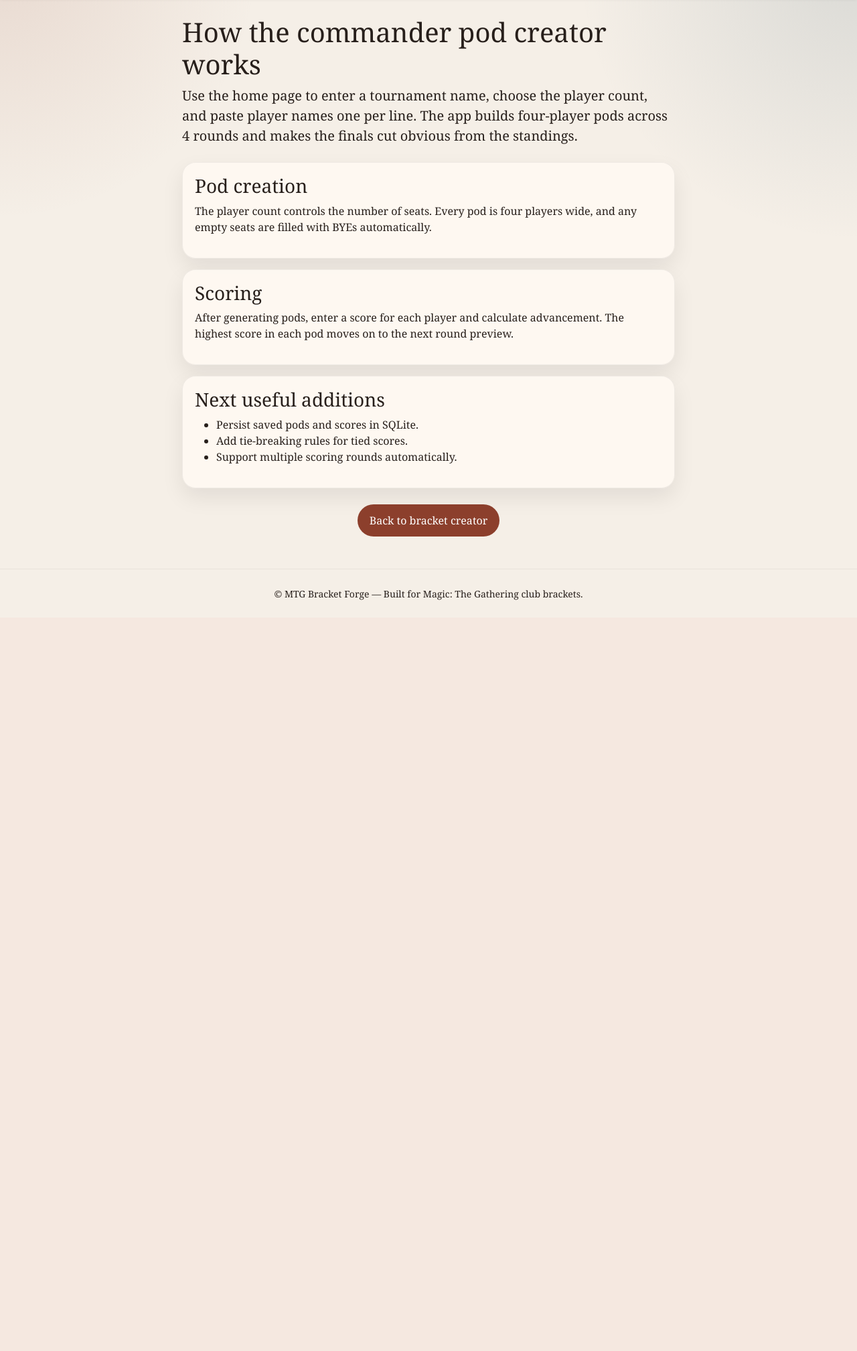
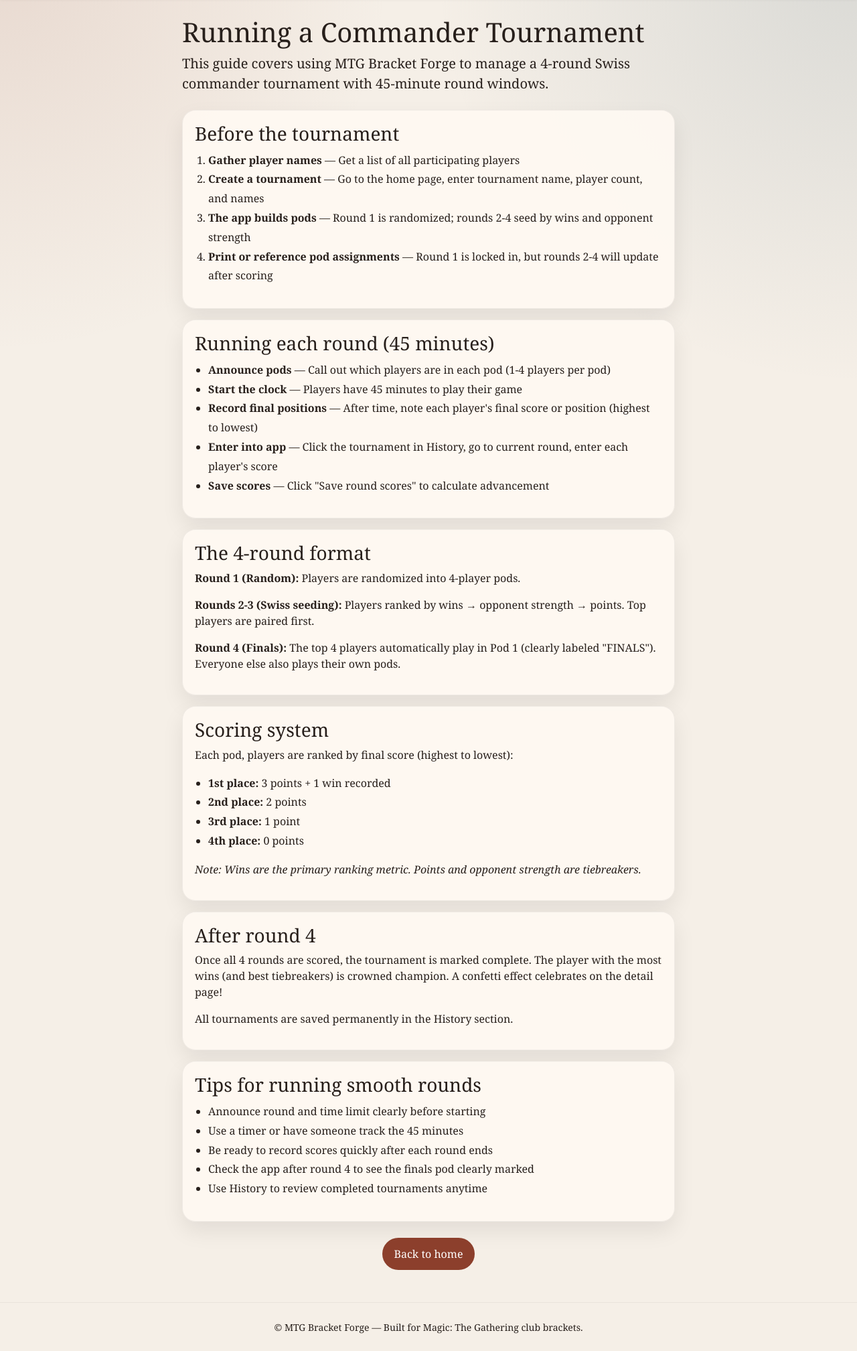
Before and after one commit to Robertson-B/Magic, a Flask app: page /about in a window 1280 px wide. Shown: the part 59-2076 px from the top of the page at 67% size. Before the commit the page ends 955 px from the top, so only its background shows below. Run offline with Flask 3, Linux system fonts and the light colour scheme.

Commit message:
major visual improvements. tiedied up the codebase and removed unused code. fixed a few minor bugs relating to rank and points.

```diff
--- a/app.py
+++ b/app.py
@@ -57,13 +57,6 @@ def normalize_round_scores(raw_scores):
     return normalized
 
 
-def normalize_finals_scores(raw_scores):
-    normalized = {}
-    for slot_number, score_entry in (raw_scores or {}).items():
-        normalized[int(slot_number)] = score_entry
-    return normalized
-
-
 def serialize_tournament(tournament):
     return {
         "name": tournament["name"],
@@ -71,7 +64,6 @@ def serialize_tournament(tournament):
         "player_names_json": json.dumps(tournament["player_names"]),
         "pairing_order_json": json.dumps(tournament["pairing_order"]),
         "round_scores_json": json.dumps(tournament["round_scores"]),
-        "finals_scores_json": json.dumps(tournament["finals_scores"]),
         "status": tournament["status"],
         "champion_name": tournament["champion_name"],
     }
@@ -88,7 +80,6 @@ def deserialize_tournament(row):
         "player_names": json.loads(row["player_names_json"]),
         "pairing_order": json.loads(row["pairing_order_json"]),
         "round_scores": normalize_round_scores(json.loads(row["round_scores_json"])),
-        "finals_scores": normalize_finals_scores(json.loads(row["finals_scores_json"])),
         "status": row["status"],
         "champion_name": row["champion_name"],
     }
@@ -105,7 +96,6 @@ def save_tournament(tournament):
                 player_names_json = ?,
                 pairing_order_json = ?,
                 round_scores_json = ?,
-                finals_scores_json = ?,
                 status = ?,
                 champion_name = ?,
                 updated_at = datetime('now')
@@ -117,7 +107,6 @@ def save_tournament(tournament):
                 payload["player_names_json"],
                 payload["pairing_order_json"],
                 payload["round_scores_json"],
-                payload["finals_scores_json"],
                 payload["status"],
                 payload["champion_name"],
                 tournament["id"],
@@ -132,18 +121,6 @@ def load_tournament(tournament_id):
     if not tournament:
         abort(404)
     return tournament
-
-
-def list_active_tournaments():
-    with get_db_connection() as conn:
-        rows = conn.execute(
-            "SELECT * FROM tournaments WHERE status != 'complete' ORDER BY id DESC"
-        ).fetchall()
-    tournaments = []
-    for row in rows:
-        tournament = deserialize_tournament(row)
-        tournaments.append(enrich_tournament(tournament, persist=False))
-    return tournaments
 
 
 def list_all_tournaments():
@@ -261,11 +238,17 @@ def build_commander_pods(ordered_players, stats, is_finals_round=False):
     pod_number = 1
 
     while unassigned:
-        pod = [{"slot_number": 1, "name": unassigned.pop(0)}]
+        # Keep finals pod locked to the first four players in order.
+        if is_finals_round and pod_number == 1:
+            pod = []
+            while len(pod) < 4 and unassigned:
+                pod.append({"slot_number": len(pod) + 1, "name": unassigned.pop(0)})
+        else:
+            pod = [{"slot_number": 1, "name": unassigned.pop(0)}]
 
-        while len(pod) < 4 and unassigned:
-            selected_name = select_next_player(unassigned, pod, stats)
-            pod.append({"slot_number": len(pod) + 1, "name": selected_name})
+            while len(pod) < 4 and unassigned:
+                selected_name = select_next_player(unassigned, pod, stats)
+                pod.append({"slot_number": len(pod) + 1, "name": selected_name})
 
         while len(pod) < 4:
             pod.append({"slot_number": len(pod) + 1, "name": "BYE"})
@@ -340,8 +323,6 @@ def evaluate_round(round_number, pods, score_map, stats, apply_results):
         round_complete = round_complete and pod_complete
 
         result_text = "Pending scores"
-        tie = False
-        winners = []
 
         if apply_results and pod_complete:
             participant_names = [player["name"] for player in participants]
@@ -351,36 +332,30 @@ def evaluate_round(round_number, pods, score_map, stats, apply_results):
                     if opponent_name != name:
                         stats[name]["opponents"].append(opponent_name)
 
-            # Sort participants by score (descending)
-            sorted_participants = sorted(participants, key=lambda p: p["score"], reverse=True)
+            # Sort participants by place (ascending: 1st is best)
+            sorted_participants = sorted(participants, key=lambda p: p["score"])
 
             # Allocate points and wins based on placement
             placement_points = [3, 2, 1, 0]  # 1st, 2nd, 3rd, 4th
+            placement_labels = ["1st", "2nd", "3rd", "4th"]
             result_lines = []
 
             for placement_idx, player in enumerate(sorted_participants):
                 if placement_idx < len(placement_points):
-                    player["points_earned"] = placement_points[placement_idx]
                     stats[player["name"]]["points"] += placement_points[placement_idx]
 
                     if placement_idx == 0:  # 1st place gets a win
                         stats[player["name"]]["wins"] += 1
-                        result_lines.append(f"{player['name']} (1st: {player['score']})")
-                    elif placement_idx == 1:
-                        result_lines.append(f"{player['name']} (2nd: {player['score']})")
-                    elif placement_idx == 2:
-                        result_lines.append(f"{player['name']} (3rd: {player['score']})")
 
-            result_text = " • ".join(result_lines)
-            winners = [sorted_participants[0]]  # 1st place player
+                    result_lines.append(f"{placement_labels[placement_idx]}: {player['name']}")
+
+            result_text = ", ".join(result_lines)
 
         scored_pod = {
             "pod_number": pod["pod_number"],
             "players": scored_players,
             "complete": pod_complete,
             "result_text": result_text,
-            "tie": tie,
-            "winners": winners,
         }
         if pod.get("is_finals"):
             scored_pod["is_finals"] = True
@@ -398,6 +373,7 @@ def compute_tournament_view(tournament):
     stats = initialize_stats(player_names)
     rounds = []
     completed_rounds = 0
+    finals_pod_players = []
 
     for round_number in range(1, 5):
         if round_number == 1:
@@ -409,11 +385,17 @@ def compute_tournament_view(tournament):
             other_players = ranked[4:]
             # Finalists first so they form pod 1
             ordered_players = finalists + other_players
+            finals_pod_players = finalists[:]
         else:
             ordered_players = rank_players(stats, player_names)
 
         is_finals = (round_number == 4 and len(player_names) >= 4)
         pods = build_commander_pods(ordered_players, stats, is_finals_round=is_finals)
+
+        if round_number == 4:
+            finals_pod = next((pod for pod in pods if pod.get("is_finals")), None)
+            if finals_pod:
+                finals_pod_players = [player["name"] for player in finals_pod["players"] if player["name"] != "BYE"]
 
         score_map = tournament["round_scores"].get(round_number, {})
         scored_pods, round_complete = evaluate_round(round_number, pods, score_map, stats, True)
@@ -432,6 +414,11 @@ def compute_tournament_view(tournament):
         break
 
     final_order = rank_players(stats, player_names)
+    if completed_rounds == 4 and finals_pod_players:
+        finalists_in_order = [name for name in final_order if name in finals_pod_players]
+        non_finalists_in_order = [name for name in final_order if name not in finals_pod_players]
+        final_order = finalists_in_order + non_finalists_in_order
+
     standings = [
         {
             "rank": index,
@@ -451,7 +438,7 @@ def compute_tournament_view(tournament):
         "completed_rounds": completed_rounds,
         "standings": standings,
         "ready_for_finals": False,
-        "finalists": [],
+        "finalists": finals_pod_players,
         "finals": None,
         "champion_name": champion_name,
         "status": status,
@@ -469,10 +456,8 @@ def enrich_tournament(tournament, persist=True):
 
 @app.route('/', methods=['GET'])
 def index():
-    tournaments = list_active_tournaments()
     return render_template(
         'index.html',
-        tournaments=tournaments,
         tournament_name='',
         player_count=8,
         player_names_text='',
@@ -544,4 +529,4 @@ def about():
 
 
 if __name__ == "__main__":
-    app.run(debug=True)
+    app.run(debug=False)
--- a/static/css/silkroad.css
+++ b/static/css/silkroad.css
@@ -40,6 +40,13 @@ body{font-family:Georgia,'Times New Roman',serif;background:
 .form-panel textarea{border-radius:16px;border:1px solid rgba(0,0,0,0.12);padding:.85rem 1rem;background:rgba(255,255,255,0.92)}
 .form-panel textarea{resize:vertical;}
 .create-tournament-container{max-width:560px;margin:0 auto;padding:24px 0;}
+
+.info-grid{display:grid;grid-template-columns:repeat(auto-fit,minmax(240px,1fr));gap:24px;max-width:1000px;margin-left:auto;margin-right:auto;}
+.info-card{padding:24px;}
+.info-card h3{font-size:1.2rem;margin:0 0 16px 0;color:var(--sr-primary);}
+.info-list{list-style:none;padding:0;margin:0;display:grid;gap:10px;}
+.info-list li{font-size:.95rem;line-height:1.5;color:var(--sr-text);}
+.info-list strong{color:var(--sr-primary);font-weight:700;}
 .bracket-panel{overflow:hidden;}
 .bracket-grid{display:grid;grid-template-columns:repeat(auto-fit,minmax(180px,1fr));gap:14px;}
 .bracket-round{display:grid;gap:12px;align-content:start}
@@ -66,6 +73,7 @@ body{font-family:Georgia,'Times New Roman',serif;background:
 .standings-table-wrap{overflow:auto;border:1px solid rgba(0,0,0,0.08);border-radius:14px;}
 .standings-table{margin:0;background:rgba(255,255,255,0.82);}
 .standings-table th{font-size:.8rem;text-transform:uppercase;letter-spacing:.08em;color:var(--sr-muted);}
+.finalist-badge{display:inline-flex;align-items:center;margin-left:8px;padding:2px 8px;border-radius:999px;background:rgba(210,154,58,.2);border:1px solid rgba(210,154,58,.45);color:#815315;font-size:.7rem;letter-spacing:.08em;text-transform:uppercase;font-weight:700;}
 
 .finals-panel{border-top:1px solid rgba(0,0,0,0.08);padding-top:14px;}
 .champion-banner{padding:12px 14px;border-radius:14px;background:linear-gradient(135deg, rgba(210,154,58,.28), rgba(140,63,44,.2));font-weight:700;color:var(--sr-text);}
--- a/templates/about.html
+++ b/templates/about.html
@@ -6,31 +6,69 @@
 <div class="row justify-content-center">
     <div class="col-md-8">
         <section class="mb-4">
-            <h1>How the commander pod creator works</h1>
-            <p class="lead">Use the home page to enter a tournament name, choose the player count, and paste player names one per line. The app builds four-player pods across 4 rounds and makes the finals cut obvious from the standings.</p>
+            <h1>Running a Commander Tournament</h1>
+            <p class="lead">This guide covers using {{ site_name }} to manage a 4-round Swiss commander tournament with 45-minute round windows.</p>
         </section>
 
         <section class="mb-3 sr-card">
-            <h3>Pod creation</h3>
-            <p>The player count controls the number of seats. Every pod is four players wide, and any empty seats are filled with BYEs automatically.</p>
+            <h3>Before the tournament</h3>
+            <ol style="padding-left: 20px; line-height: 1.8;">
+                <li><strong>Gather player names</strong> — Get a list of all participating players</li>
+                <li><strong>Create a tournament</strong> — Go to the home page, enter tournament name, player count, and names</li>
+                <li><strong>The app builds pods</strong> — Round 1 is randomized; rounds 2-4 seed by wins and opponent strength</li>
+                <li><strong>Print or reference pod assignments</strong> — Round 1 is locked in, but rounds 2-4 will update after scoring</li>
+            </ol>
         </section>
 
         <section class="mb-3 sr-card">
-            <h3>Scoring</h3>
-            <p>After generating pods, enter a score for each player and calculate advancement. The highest score in each pod moves on to the next round preview.</p>
+            <h3>Running each round (45 minutes)</h3>
+            <ul style="padding-left: 20px; line-height: 1.8;">
+                <li><strong>Announce pods</strong> — Call out which players are in each pod (1-4 players per pod)</li>
+                <li><strong>Start the clock</strong> — Players have 45 minutes to play their game</li>
+                <li><strong>Record final positions</strong> — After time, note each player's final score or position (highest to lowest)</li>
+                <li><strong>Enter into app</strong> — Click the tournament in History, go to current round, enter each player's score</li>
+                <li><strong>Save scores</strong> — Click "Save round scores" to calculate advancement</li>
+            </ul>
         </section>
 
         <section class="mb-3 sr-card">
-            <h3>Next useful additions</h3>
-            <ul>
-                <li>Persist saved pods and scores in SQLite.</li>
-                <li>Add tie-breaking rules for tied scores.</li>
-                <li>Support multiple scoring rounds automatically.</li>
+            <h3>The 4-round format</h3>
+            <p><strong>Round 1 (Random):</strong> Players are randomized into 4-player pods.</p>
+            <p><strong>Rounds 2-3 (Swiss seeding):</strong> Players ranked by wins → opponent strength → points. Top players are paired first.</p>
+            <p><strong>Round 4 (Finals):</strong> The top 4 players automatically play in Pod 1 (clearly labeled "FINALS"). Everyone else also plays their own pods.</p>
+        </section>
+
+        <section class="mb-3 sr-card">
+            <h3>Scoring system</h3>
+            <p>Each pod, players are ranked by final score (highest to lowest):</p>
+            <ul style="padding-left: 20px; line-height: 1.8;">
+                <li><strong>1st place:</strong> 3 points + 1 win recorded</li>
+                <li><strong>2nd place:</strong> 2 points</li>
+                <li><strong>3rd place:</strong> 1 point</li>
+                <li><strong>4th place:</strong> 0 points</li>
+            </ul>
+            <p><em>Note: Wins are the primary ranking metric. Points and opponent strength are tiebreakers.</em></p>
+        </section>
+
+        <section class="mb-3 sr-card">
+            <h3>After round 4</h3>
+            <p>Once all 4 rounds are scored, the tournament is marked complete. The player with the most wins (and best tiebreakers) is crowned champion. A confetti effect celebrates on the detail page!</p>
+            <p>All tournaments are saved permanently in the History section.</p>
+        </section>
+
+        <section class="mb-3 sr-card">
+            <h3>Tips for running smooth rounds</h3>
+            <ul style="padding-left: 20px; line-height: 1.8;">
+                <li>Announce round and time limit clearly before starting</li>
+                <li>Use a timer or have someone track the 45 minutes</li>
+                <li>Be ready to record scores quickly after each round ends</li>
+                <li>Check the app after round 4 to see the finals pod clearly marked</li>
+                <li>Use History to review completed tournaments anytime</li>
             </ul>
         </section>
 
         <div class="text-center mt-4">
-            <a href="/" class="sr-cta btn">Back to bracket creator</a>
+            <a href="/" class="sr-cta btn">Back to home</a>
         </div>
     </div>
 </div>
```
Also changed, not shown: templates/index.html (+32 -0 lines), templates/tournament_detail.html (+13 -5 lines), magic_brackets.db.
